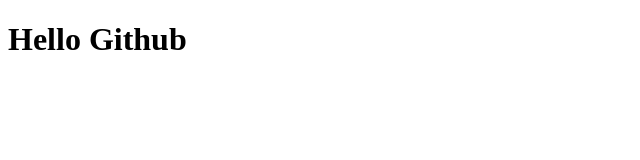
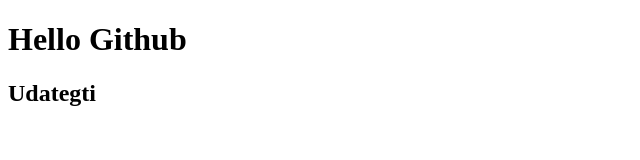
Before and after one commit to sornyinglong112233-lgtm/test-git, a plain HTML site: page hellogit.html in a window 1280 px wide. Shown: the whole page, without its empty margins (0-640 px from the left). Drawn offline with Linux system fonts and the light colour scheme.

Commit message:
longjuk tnam

```diff
--- a/hellogit.html
+++ b/hellogit.html
@@ -7,5 +7,6 @@
 </head>
 <body>
     <h1>Hello Github</h1>
+    <h2>Udategti</h2>
 </body>
 </html>
```
